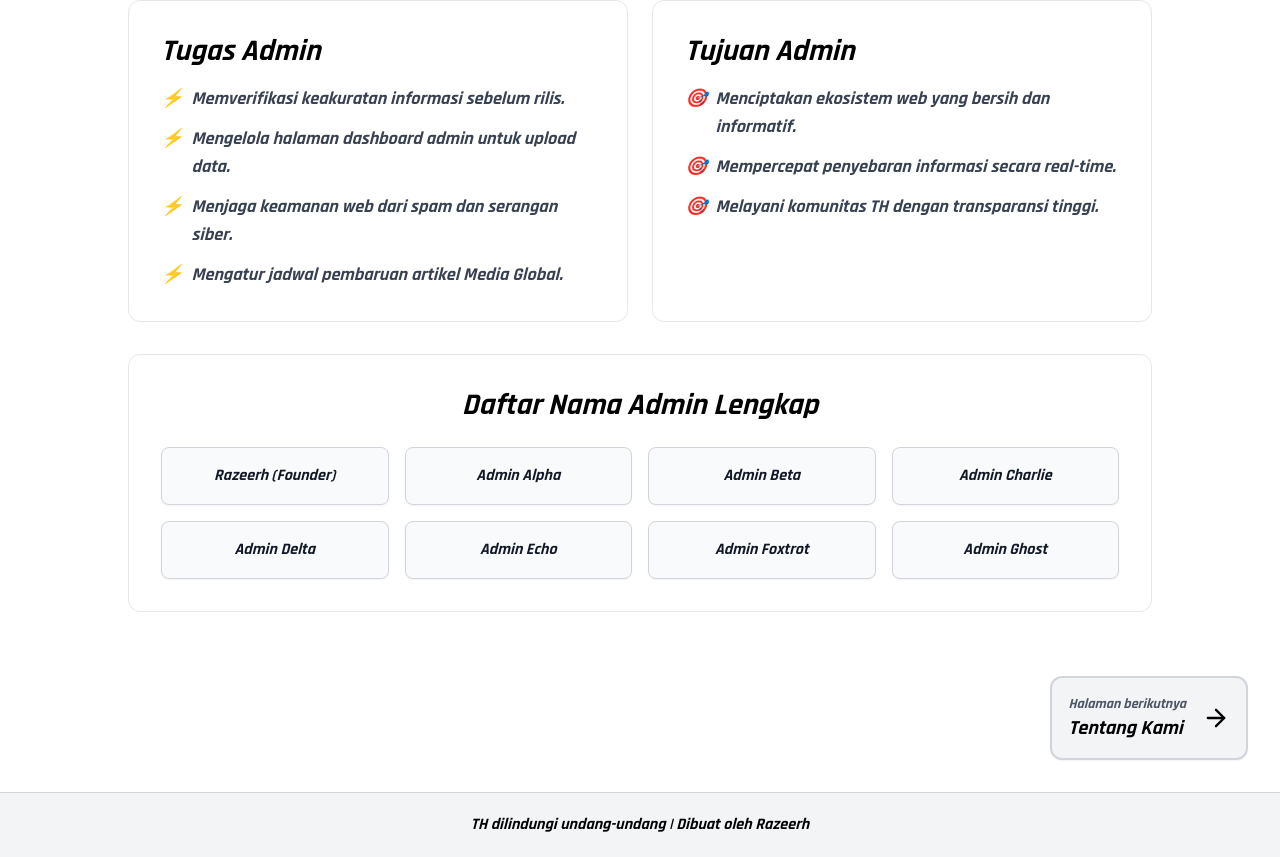
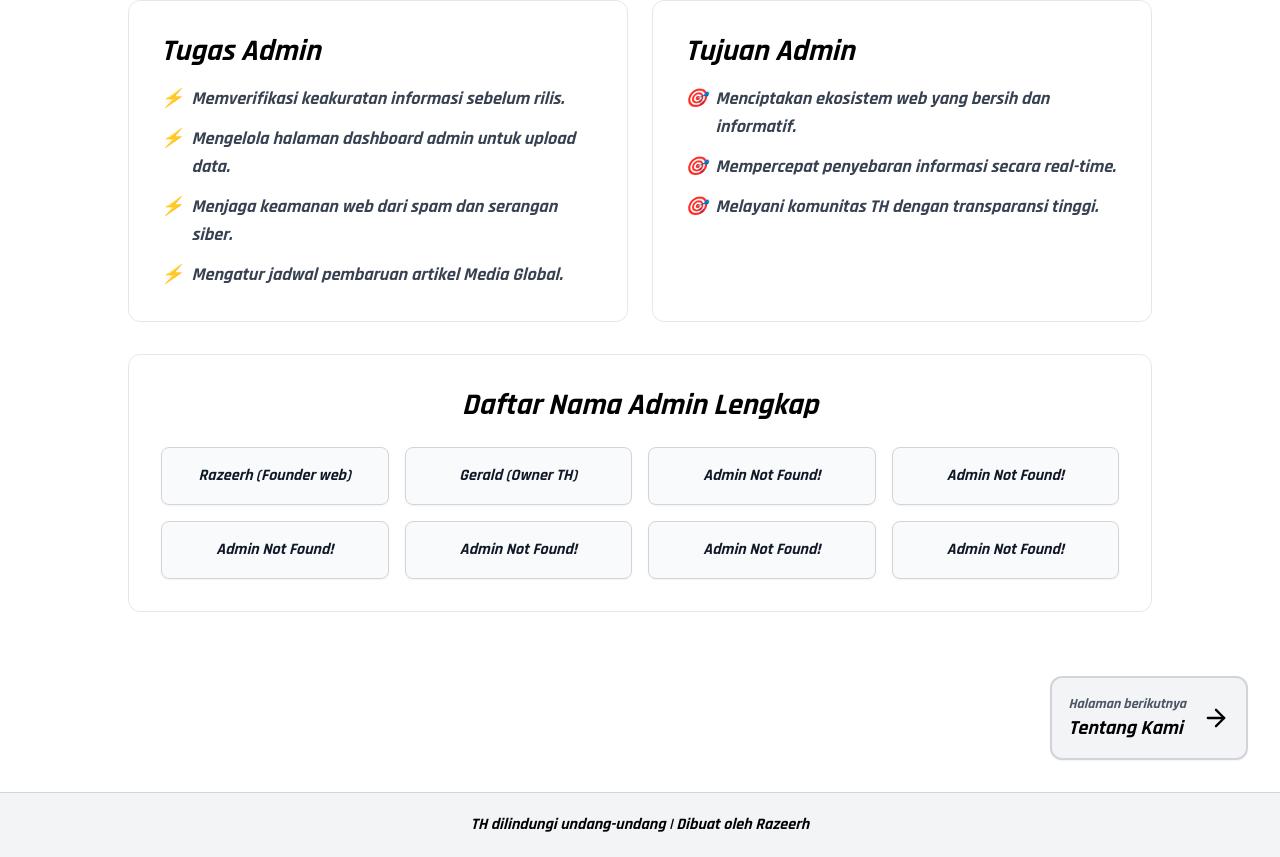
Before and after one commit to XZEERH/WEB-TH, a React (Vite) app: page /struktur in a window 1280 px wide. Shown: the part 455-1312 px from the top of the page. Built offline with nearby package versions, Linux system fonts and the light colour scheme.

Commit message:
Update StrukturAdmin.tsx

```diff
--- a/src/components/StrukturAdmin.tsx
+++ b/src/components/StrukturAdmin.tsx
@@ -34,7 +34,7 @@ export default function StrukturAdmin() {
       <div className="bg-white p-8 rounded-xl border border-gray-200 mt-8">
         <h2 className="text-3xl text-black mb-6 text-center">Daftar Nama Admin Lengkap</h2>
         <div className="grid grid-cols-2 md:grid-cols-4 gap-4 text-center">
-          {["Razeerh (Founder)", "Admin Alpha", "Admin Beta", "Admin Charlie", "Admin Delta", "Admin Echo", "Admin Foxtrot", "Admin Ghost"].map((nama, idx) => (
+          {["Razeerh (Founder web)", "Gerald (Owner TH)", "Admin Not Found!", "Admin Not Found!", "Admin Not Found!", "Admin Not Found!", "Admin Not Found!", "Admin Not Found!"].map((nama, idx) => (
             <div key={idx} className="p-4 border border-gray-300 rounded-lg bg-gray-50 hover:bg-black hover:text-white hover:scale-105 transition-all duration-300 shadow-sm">
               {nama}
             </div>
```
